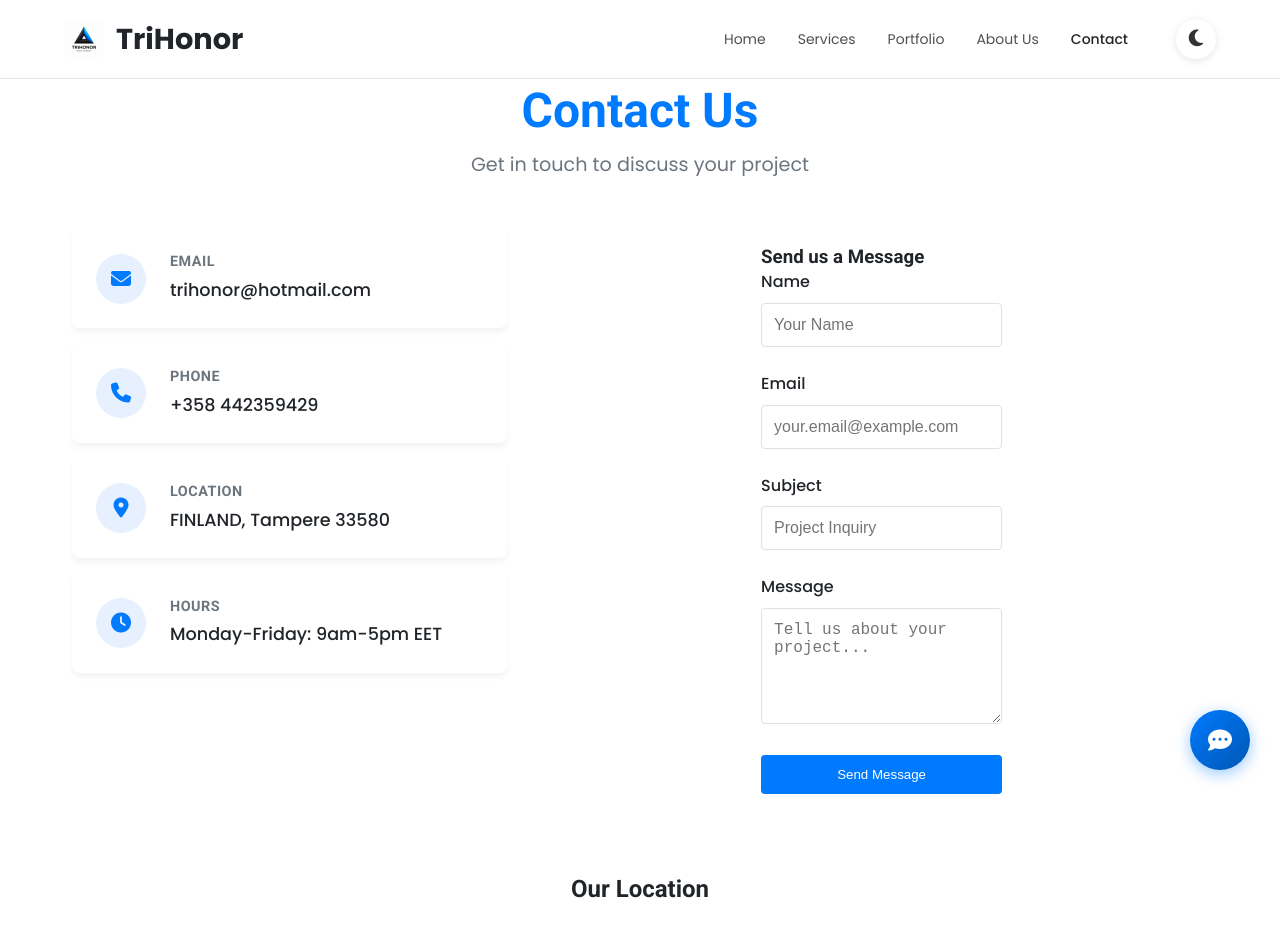
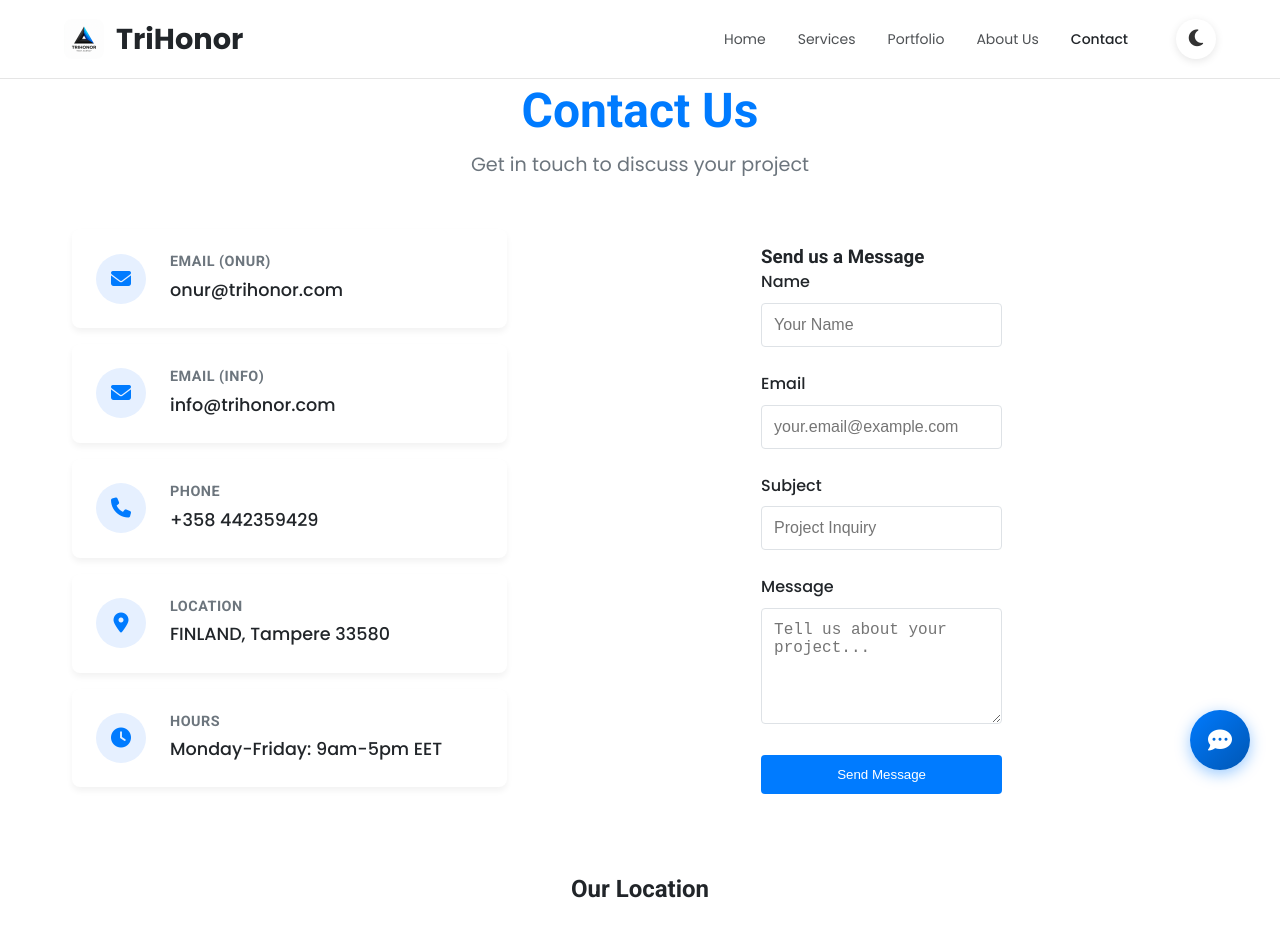
Before and after one commit to kapucuonur/TriHonor-WebPage, a React (Vite) app in the folder client/: page /contact in a window 1280 px wide. Shown: the top 936 px of the page. Built offline with nearby package versions, Linux system fonts and the light colour scheme; grey boxes are pictures that could not be loaded.

Commit message:
Update contact emails to company domain

```diff
--- a/client/src/pages/ContactPage.jsx
+++ b/client/src/pages/ContactPage.jsx
@@ -7,7 +7,8 @@ import './ContactPage.css';
 // --- Data Layer ---
 // Keep data separate from the presentation for easy updates.
 const contactDetails = [
-  { icon: 'fas fa-envelope', title: 'Email', text: 'trihonor@hotmail.com' },
+  { icon: 'fas fa-envelope', title: 'Email (Onur)', text: 'onur@trihonor.com' },
+  { icon: 'fas fa-envelope', title: 'Email (Info)', text: 'info@trihonor.com' },
   { icon: 'fas fa-phone', title: 'Phone', text: '+358 442359429' },
   { icon: 'fas fa-map-marker-alt', title: 'Location', text: 'FINLAND, Tampere 33580' },
   { icon: 'fas fa-clock', title: 'Hours', text: 'Monday-Friday: 9am-5pm EET' },
```
Also changed, not shown: 1 other file (tests, documents, lock files or other folders).
